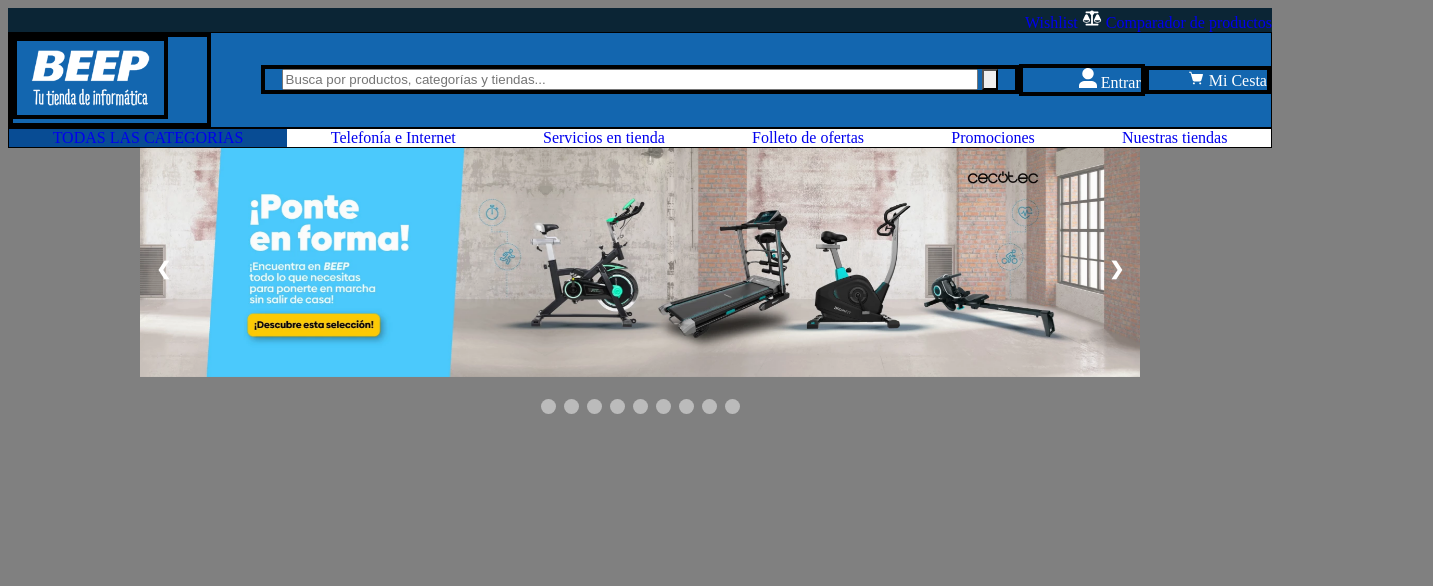
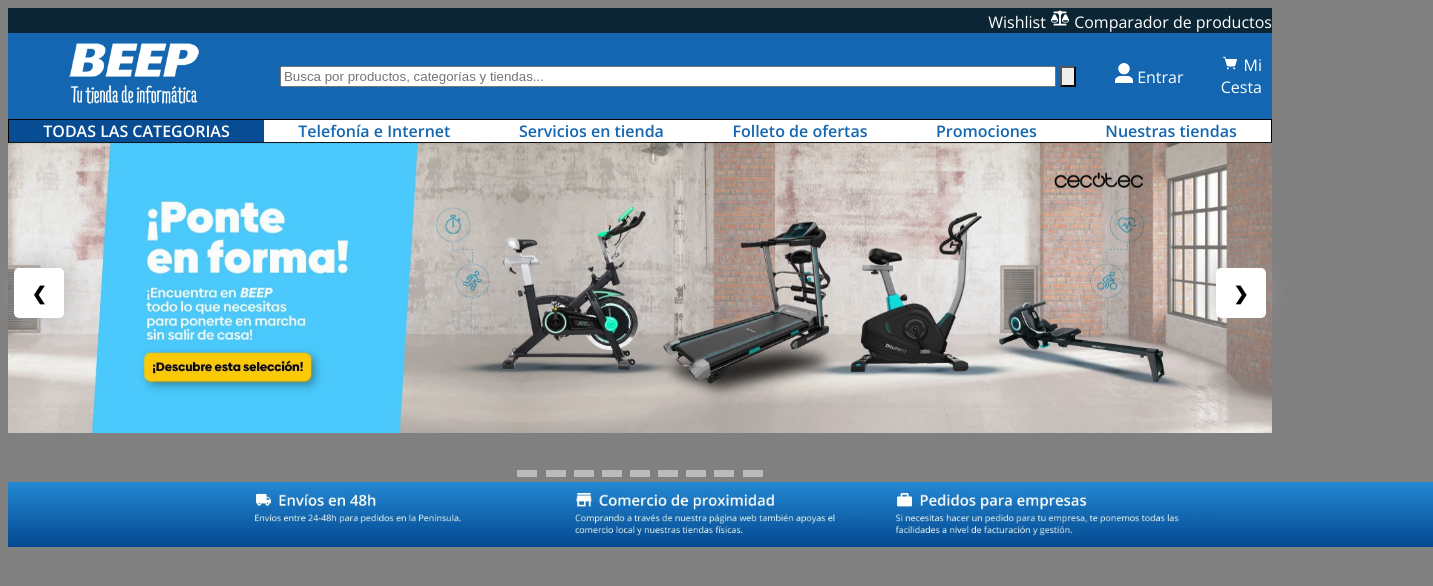
Before and after one commit to marselo-4/web-m8, a plain HTML site: page index.html in a window 1280 px wide. Shown: the whole page, 1433 px wide, since content can reach past the window. Drawn offline with nearby package versions, Linux system fonts and the light colour scheme.

Commit message:
Header Fet

```diff
--- a/css/style.css
+++ b/css/style.css
@@ -1,5 +1,8 @@
+@import url('https://fonts.googleapis.com/css2?family=Open+Sans:wght@400;600&display=swap');
+
 header {
     background-color: #1366af;
+    font-family: 'Open Sans', sans-serif;
 }
 
 .barra-1 {
@@ -15,20 +18,21 @@
 
 .principal {
     display: grid;
-    grid-template-columns: 20% 60% 10% 10%;
+    grid-template-columns: 20% 66% 7% 7%;
     color: white;
     margin: 0 auto;
-    border: 1px solid black;
+    margin-top: 0;
+    margin-bottom: 0;
+    /* border: 1px solid black; */
 }
 
 .logo {
-    border: 4px solid black;
+    margin-left: 10%;
     width: 80%;
     height: auto;
 }
 
 .buscador {
-    border: 4px solid black;
 
     width: 100%;
     text-align: center;
@@ -47,17 +51,18 @@
 }
 
 .cuenta {
-    border: 4px solid black;
     text-align: right;
     margin-top: auto;
     margin-bottom: auto;
+    color: white;
 }
 
 .cesta {
-    border: 4px solid black;
     text-align: right;
     margin-top: auto;
     margin-bottom: auto;
+    margin-right: 10px;
+    color: white;
 }
 
 .categories {
@@ -74,15 +79,31 @@
     background-color: #084c94;
 }
 
+#txt1 {
+  color: white;
+}
+
+#txt2 {
+  color: #1366af;
+}
+
 body {
     background-color: grey;
+    font-family: 'Open Sans', sans-serif;
 }
+
+#banner {
+  width: 1425px;
+}
+
+/* COMENÇE SLIDESHOW */
+
 
 * {box-sizing:border-box}
 
 /* Slideshow container */
 .slideshow-container {
-  max-width: 1000px;
+  max-width: 100%;
   position: relative;
   margin: auto;
 }
@@ -97,37 +118,42 @@
   cursor: pointer;
   position: absolute;
   top: 50%;
-  width: auto;
+  width: 50px;
+  height: 50px;
   margin-top: -22px;
-  padding: 16px;
-  color: white;
+  margin-left: 6px;
+  padding: 13px;
+  color: rgb(0, 0, 0);
+  background-color: white;
+  text-align: center;
+  box-shadow: 0px 0px 30px 0px rgba(150,150,150,0.69);
   font-weight: bold;
   font-size: 18px;
   transition: 0.6s ease;
-  border-radius: 0 3px 3px 0;
+  border-radius: 5px 5px 5px 5px;
   user-select: none;
 }
 
 /* Position the "next button" to the right */
 .next {
-  right: 0;
-  border-radius: 3px 0 0 3px;
+  right: 0.5%;
+  border-radius: 5px 5px 5px 5px;
 }
 
 /* On hover, add a black background color with a little bit see-through */
 .prev:hover, .next:hover {
-  background-color: rgba(0,0,0,0.8);
+  background-color: rgba(255, 255, 255, 0.8);
 }
 
 
 /* The dots/bullets/indicators */
 .dot {
   cursor: pointer;
-  height: 15px;
-  width: 15px;
+  height: 7px;
+  width: 20px;
   margin: 0 2px;
   background-color: #bbb;
-  border-radius: 50%;
+  /* border-radius: 50%; */
   display: inline-block;
   transition: background-color 0.6s ease;
 }
--- a/index.html
+++ b/index.html
@@ -10,9 +10,9 @@
 <body>
     <header>
         <div class="barra-1">
-            <a href="#">Wishlist</a>
+            <a id="txt1" href="#">Wishlist</a>
             <img src="assets/iconos/icono_comparador.svg" alt="">
-            <a href="#">Comparador de productos</a>
+            <a id="txt1" href="#">Comparador de productos</a>
         </div>
 
         <div class="principal">
@@ -31,12 +31,12 @@
 
             <div class="cuenta">
                 <img src="assets/iconos/micuenta.svg" alt="cuenta">
-                <span>Entrar</span>
+                <a id="txt1" href="#">Entrar</a>
             </div>
 
             <div class="cesta">
                 <img src="assets/iconos/carrito.svg" alt="">
-                <span>Mi Cesta</span>
+                <a id="txt1" href="#">Mi Cesta</a>
             </div>
 
         </div>
@@ -44,27 +44,27 @@
         <div class="categories">
 
             <div class="box1">
-                <a href="#">TODAS LAS CATEGORIAS</a>
+                <a id="txt1" href="#"><b>TODAS LAS CATEGORIAS</b></a>
             </div>
 
             <div class="box2">
-                <a href="#">Telefonía e Internet</a>
+                <a id="txt2" href="#"><b>Telefonía e Internet</b></a>
             </div>
 
-            <div class="box3">
-                <a href="#">Servicios en tienda</a>
+            <div class="box2">
+                <a id="txt2" href="#"><b>Servicios en tienda</b></a>
             </div>
 
-            <div class="box4">
-                <a href="#">Folleto de ofertas</a>
+            <div class="box2">
+                <a id="txt2" href="#"><b>Folleto de ofertas</b></a>
             </div>
 
-            <div class="box5">
-                <a href="#">Promociones</a>
+            <div class="box2">
+                <a id="txt2" href="#"><b>Promociones</b></a>
             </div>
 
-            <div class="box6">
-                <a href="#">Nuestras tiendas</a>
+            <div class="box2">
+                <a id="txt2" href="#"><b>Nuestras tiendas</b></a>
             </div>
 
         </div>
@@ -138,5 +138,11 @@
 
     <script type="text/javascript" src="js/slideshow.js"></script>
 
+    <div>
+      <img id="banner" src="assets/banner1.png" alt="banner1">
+    </div>
+
+
+
 </body>
 </html>
```
Also changed, not shown: assets/banner1.png (renamed from assets/6f4edc1e-618d-4775-85bb-f402884b6021___a16afa46edbd13f19a5ac5f13e35e5a6.png).
